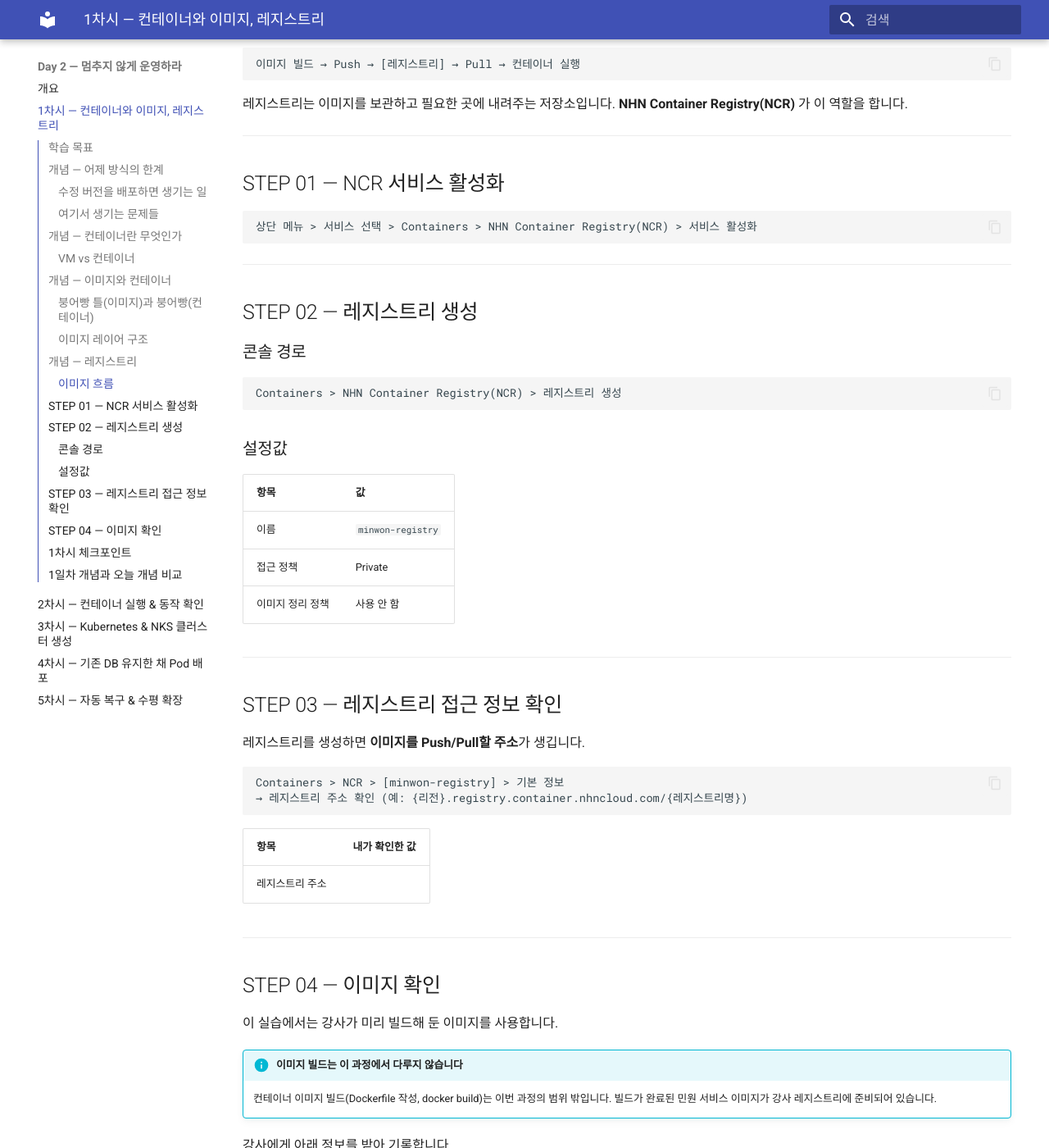
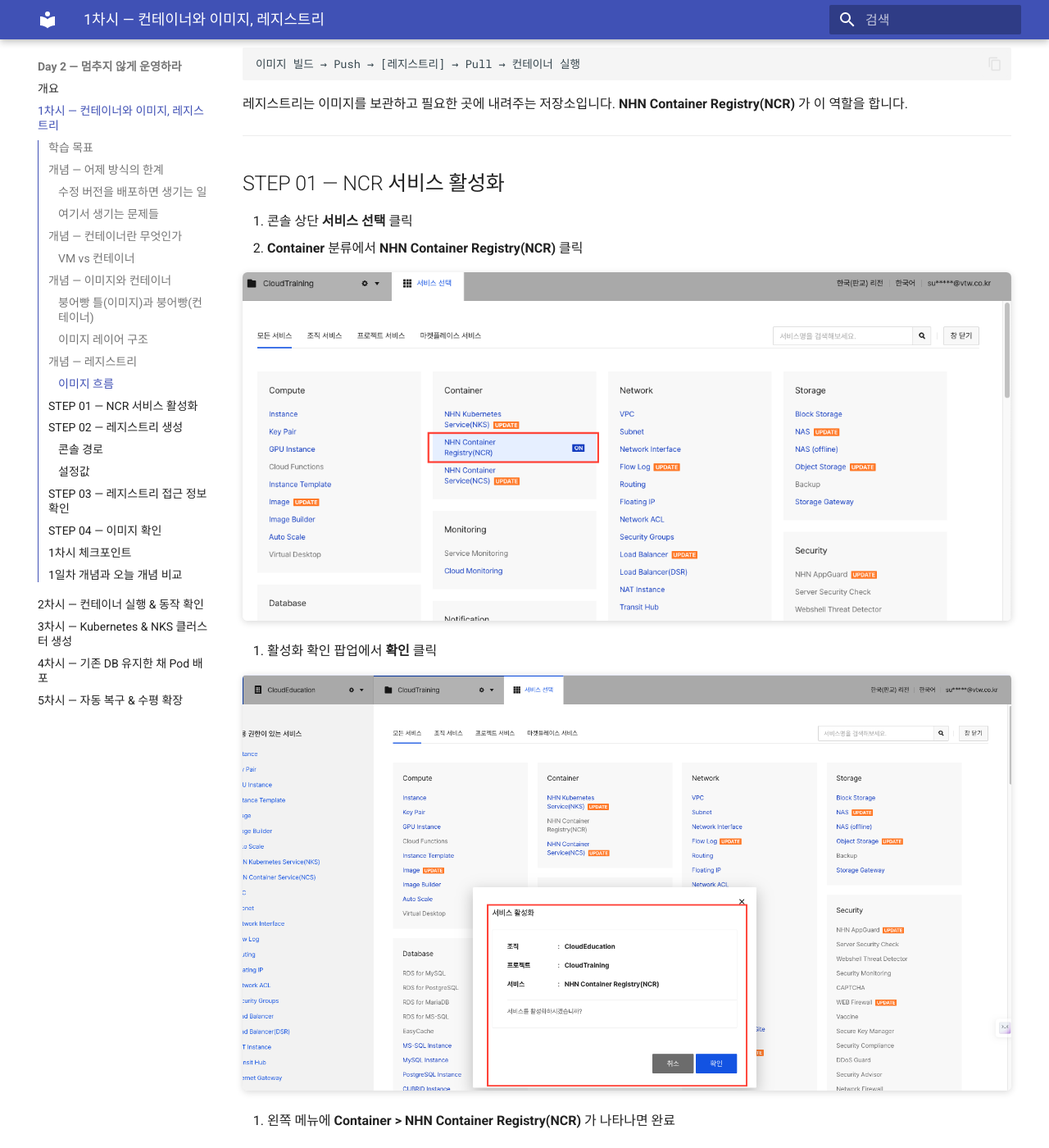
Before and after one commit to skilleat-labs/cloud-native-minwon-lab, an MkDocs documentation site: the page built from docs/day2/session1.md, in a window 1280 px wide and 1400 px high, scrolled down 3387 px. Shown: the whole window at 82% size. Built offline with MkDocs 1.6.1 and Material for MkDocs 9.7.7, drawn with Linux system fonts in a browser that asks for light colours.

Commit message:
Day2 1차시: NCR 서비스 활성화 캡처 2장 추가

````diff
--- a/docs/day2/session1.md
+++ b/docs/day2/session1.md
@@ -142,9 +142,16 @@
 
 ## STEP 01 — NCR 서비스 활성화
 
-```
-상단 메뉴 > 서비스 선택 > Containers > NHN Container Registry(NCR) > 서비스 활성화
-```
+1. 콘솔 상단 **서비스 선택** 클릭
+2. **Container** 분류에서 **NHN Container Registry(NCR)** 클릭
+
+![서비스 선택 — NHN Container Registry(NCR) 선택](./images/d2-1-ncr-service-select.png)
+
+3. 활성화 확인 팝업에서 **확인** 클릭
+
+![NCR 서비스 활성화 확인](./images/d2-1-ncr-activate-confirm.png)
+
+4. 왼쪽 메뉴에 **Container > NHN Container Registry(NCR)** 가 나타나면 완료
 
 ---
 
````
Also changed, not shown: docs/day2/images/d2-1-ncr-activate-confirm.png (added), docs/day2/images/d2-1-ncr-service-select.png (added).
